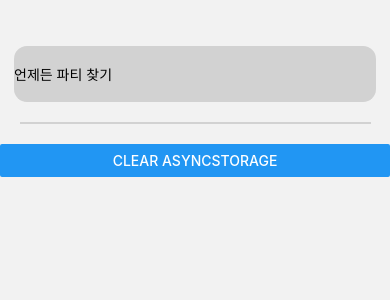
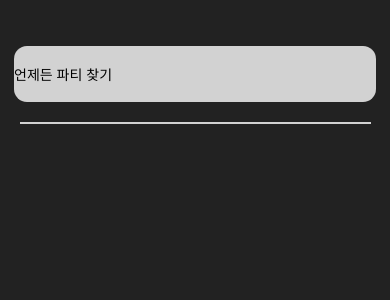
Before and after one commit to dudcks5477/Capstone_partypeople, a React Native app in the folder frontend/: screen /HomeSearchBar in a window 390 px wide. Shown: the top 300 px of the page. Built offline with nearby package versions, Linux system fonts and the light colour scheme; what react-native-geocoding would draw is missing.

Commit message:
Changed Background color

```diff
--- a/frontend/src/screens/HomeScreen.js
+++ b/frontend/src/screens/HomeScreen.js
@@ -33,11 +33,11 @@ const HomeScreen = () => {
     }
   };
   return (
-    <>
+    <View style={styles.container}>
       <SearchBar />
       <Line style={{ marginTop: 20 }} />
       <SafeAreaView style={styles.containerNotch}>
-        <View style={styles.container}>
+        <View style={styles.containerParty}>
           <ScrollView>
           {partyData && (
               <TouchableOpacity
@@ -50,19 +50,19 @@ const HomeScreen = () => {
           </ScrollView>
         </View>
         <View>
-      <Button title="Clear AsyncStorage" onPress={clearAllData} />
+        {/* <Button title="Clear AsyncStorage" onPress={clearAllData} /> */}
+        </View>
+      </SafeAreaView>
     </View>
-
-      </SafeAreaView>
-    </>
   );
 };
 
 const styles = StyleSheet.create({
-  containerNotch: {
+  container: {
     flex: 1,
+    backgroundColor: '#222',
   },
-  container: {
+  containerParty: {
     marginVertical: 10,
   },
   cardButton: {
```
